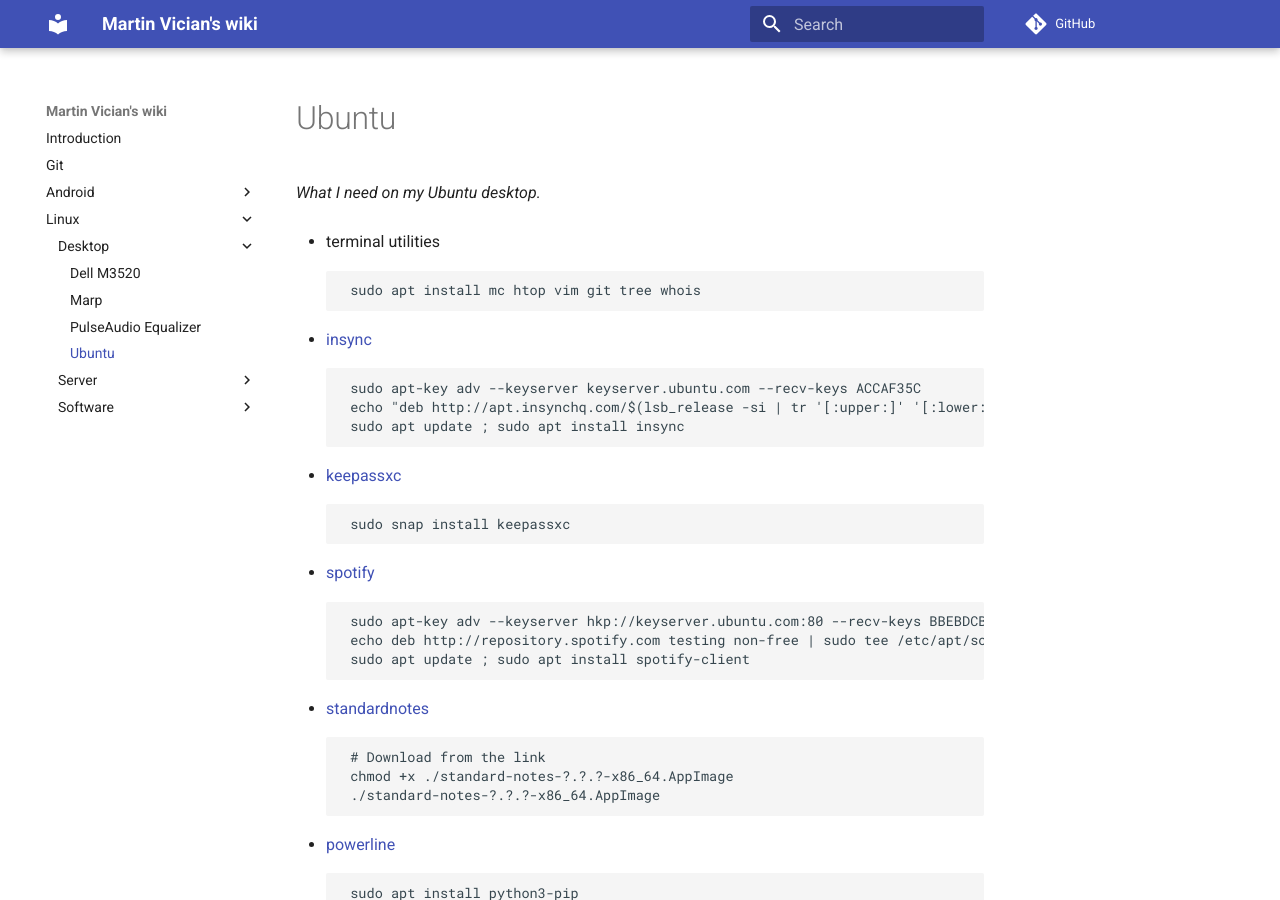
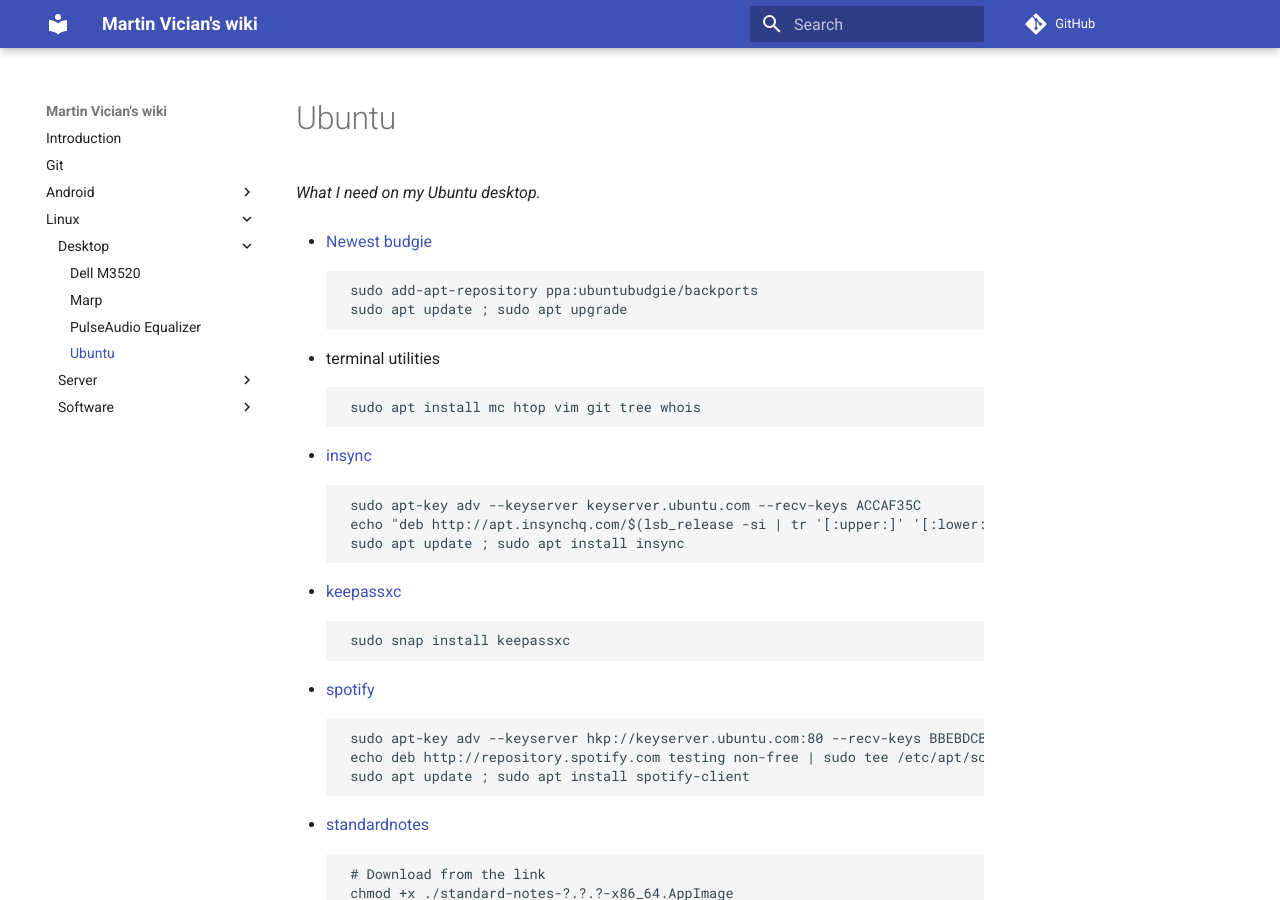
Before and after one commit to vician/wiki, an MkDocs documentation site: the page built from docs/Linux/Desktop/Ubuntu.md, in a window 1280 px wide and 900 px high. Built offline with MkDocs 1.6.1 and Material for MkDocs 9.7.7, drawn with Linux system fonts in a browser that asks for light colours; comment, search, counter and statistics services are not loaded.

Commit message:
Update Ubuntu.md

```diff
--- a/docs/Linux/Desktop/Ubuntu.md
+++ b/docs/Linux/Desktop/Ubuntu.md
@@ -1,4 +1,9 @@
 _What I need on my Ubuntu desktop._
+
+- [Newest budgie](https://launchpad.net/~ubuntubudgie/+archive/ubuntu/backports)
+
+         sudo add-apt-repository ppa:ubuntubudgie/backports
+         sudo apt update ; sudo apt upgrade
 
 - terminal utilities
 
```
